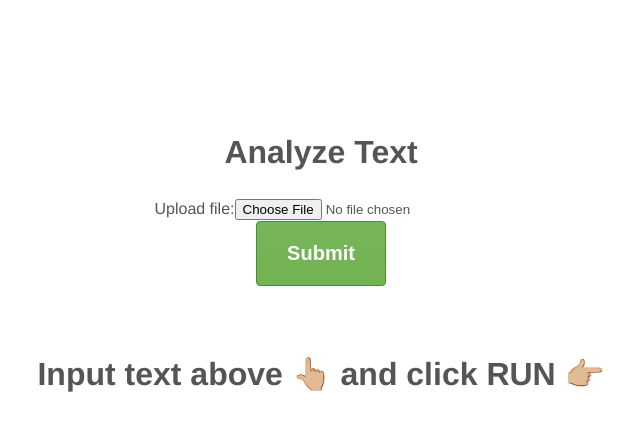
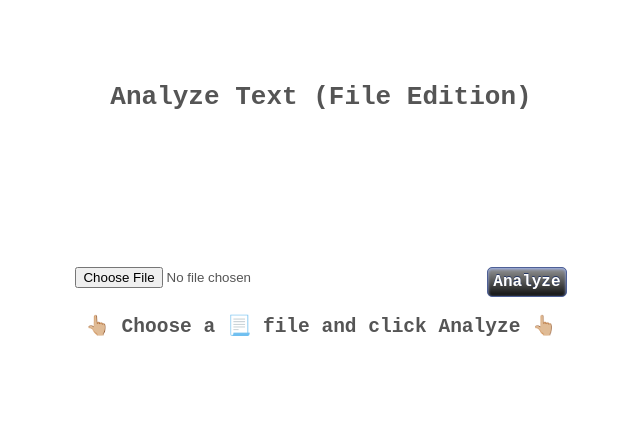
Before and after one commit to kodefilter/character-count-react, a React (Create React App) app: page / in a window 1280 px wide. Shown: the top 430 px of the page, without its empty margins (319-959 px from the left). Built offline with nearby package versions, Linux system fonts and the light colour scheme.

Commit message:
Add file reading

```diff
--- a/src/App.js
+++ b/src/App.js
@@ -1,32 +1,32 @@
 import React, { useState, createRef } from 'react'
 import './App.css'
 import Chart from './components/Chart'
-
-
 
 function App() {
   const [chartData, setChartData] = useState(null)
   const fileInput = createRef()
 
-
-  const handleSubmit = (event) => {
+  const handleClick = event => {
     event.preventDefault()
 
     let file = fileInput.current.files[0]
 
+    if (file) {
       let reader = new FileReader()
 
       reader.readAsText(file)
 
-    reader.onload = function() {
+      reader.onload = function () {
         let chardata = createChartData(reader.result)
         setChartData(chardata)
       }
 
-    reader.onerror = function(){
+      reader.onerror = function () {
         console.log(reader.error)
       }
-
+    } else {
+      window.alert('😡 😡 😡  Are you stupid or what ? choose a file first !!!')
+    }
   }
 
   const createChartData = text => {
@@ -84,31 +84,35 @@ function App() {
 
   return (
     <div className="App">
-      <h1>Analyze Text</h1>
-
-      <form onSubmit={handleSubmit}>
-        <label>
-          Upload file:
-          <input type="file" ref={fileInput} />
-        </label>
-        <br />
-        <button type="submit">Submit</button>
-      </form>
-
+      <h1>Analyze Text (File Edition)</h1>
+      <div className="Input">
+        <div>
+          <input type="file" ref={fileInput} accept=".txt,.pdf" />
+        </div>
+        <div>
+          <button type="submit" onClick={handleClick}>
+            Analyze
+          </button>
+        </div>
+      </div>
+      <div className="output">
         {chartData === null ? (
-        <h1>
-          Input text above{' '}
+          <h2>
             <span role="img" aria-label="point up emoji">
+              👆🏼
+            </span>{' '}
+            Choose a 📃 file and click Analyze{' '}
+            <span role="img" aria-label="point right emoji">
               👆🏼{' '}
             </span>
-          and click RUN{' '}
-          <span role="img" aria-label="point right emoji">
-            👉🏼{' '}
-          </span>
-        </h1>
+          </h2>
         ) : (
+          <>
+          <h2>Character count in your file</h2>
           <Chart chartData={chartData} />
+          </>
         )}
+      </div>
     </div>
   )
 }
--- a/src/components/Chart.js
+++ b/src/components/Chart.js
@@ -9,7 +9,6 @@ const Chart = ({ chartData }) => {
         options={{
           title: {
             display: true,
-            text: 'Character Count',
             fontSize: 25,
           },
           legend: {
--- a/src/index.css
+++ b/src/index.css
@@ -3,53 +3,52 @@ body {
   max-width: 50em;
   line-height: 1.5;
   padding: 4em 1em;
-  font-family: 'Helvetica', 'Arial', sans-serif;
+  font-family: monospace;
   color: #555;
 }
 
-.app {
+.App {
   display: flex;
   flex-direction: column;
-  justify-content: center;
+  align-items: stretch;
+}
+
+
+button {
+	box-shadow:inset 0px 1px 3px 0px #9fb4f2;
+	background:linear-gradient(to bottom, #8d8e8f 5%, #101111 100%);
+	background-color:#7892c2;
+	border-radius:5px;
+	border:1px solid #4e6096;
+	display:inline-block;
+	cursor:pointer;
+	color:#ffffff;
+	font-family: monospace;
+	font-size:16px;
+	font-weight:bold;
+	padding:5px 5px;
+	text-decoration:none;
+	text-shadow:0px -1px 0px #283966;
+}
+button:hover {
+	background:linear-gradient(to bottom, #476e9e 5%, #7892c2 100%);
+	background-color:#476e9e;
+}
+
+button:active {
+	position:relative;
+	top:1px;
 }
 
 h1 {
-  margin-top: 1em;
+  margin-top: 0;
   padding-top: 1em;
+  margin-bottom: 150px;
   text-align: center;
 }
 
-.form {
+.Input {
   display: flex;
   flex-direction: row;
+  justify-content: space-around;
 }
-
-#text {
-  width: 100%;
-  font: 13px Tahoma, cursive;
-}
-
-button {
-  background: linear-gradient(to bottom, #77b55a 5%, #72b352 100%);
-  background-color: #77b55a;
-  border-radius: 4px;
-  border: 1px solid #4b8f29;
-  display: inline-block;
-  cursor: pointer;
-  color: #ffffff;
-  font-family: Arial;
-  font-size: 20px;
-  font-weight: bold;
-  padding: 20px 30px;
-  text-decoration: none;
-}
-
-button:hover {
-  background: linear-gradient(to bottom, #72b352 5%, #77b55a 100%);
-  background-color: #72b352;
-}
-
-button:active {
-  position: relative;
-  top: 1px;
-}
```
Lines whose indentation alone changed are shown as unchanged.
